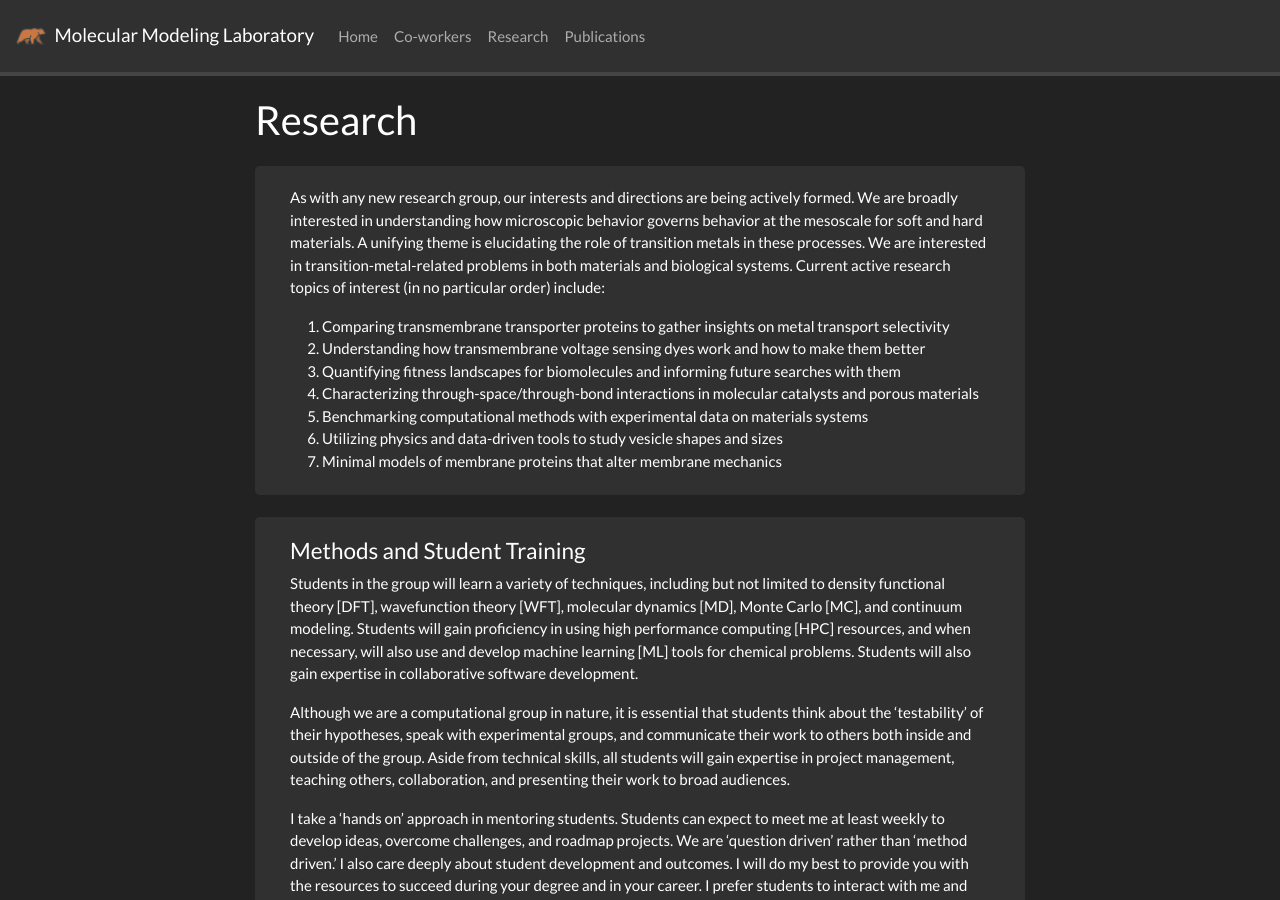
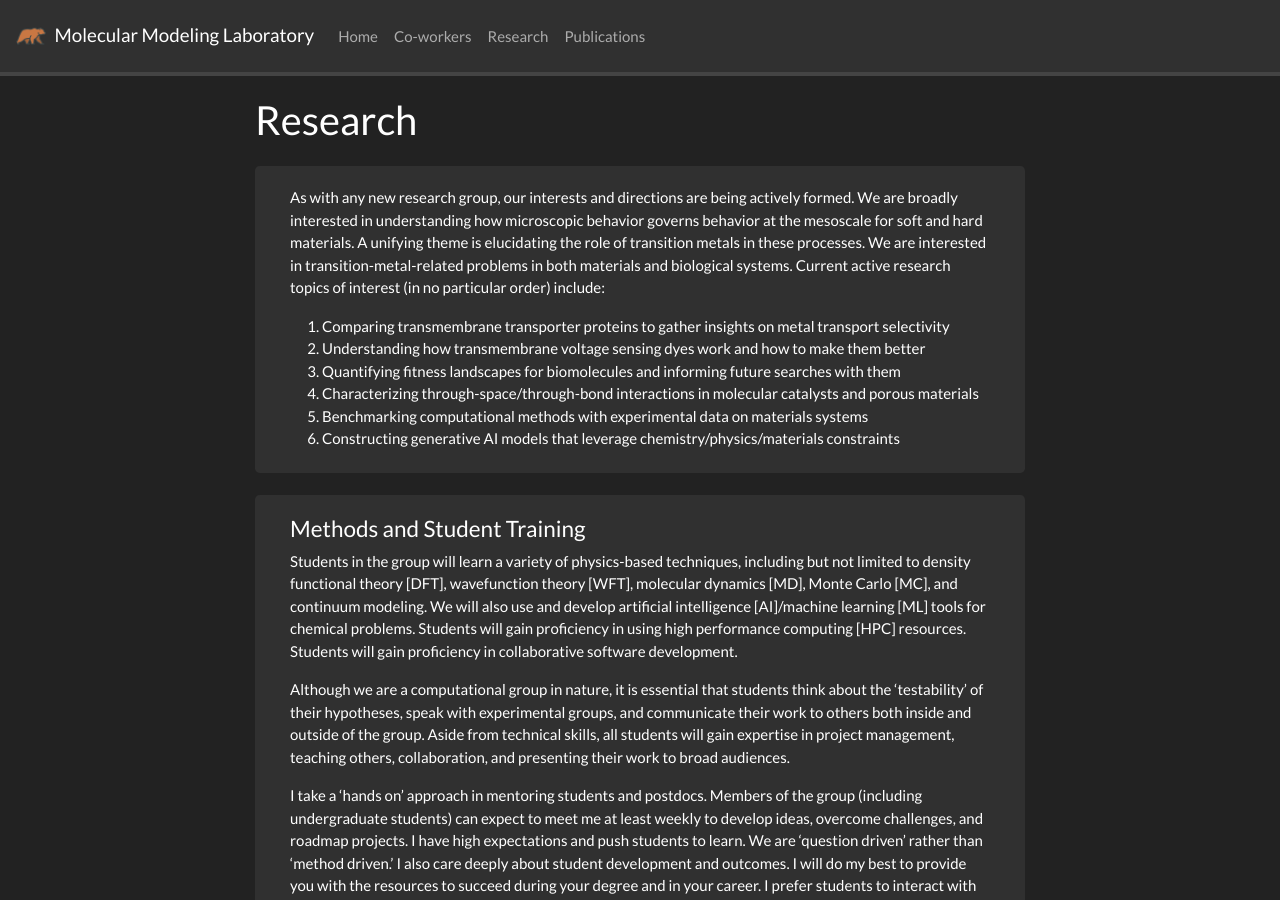
Before and after one commit to adityanandy/adityanandy.github.io, a Jekyll site: the page built from _pages/research.md, in a window 1280 px wide and 900 px high. Built offline with Jekyll 4.4.1, drawn with Linux system fonts in a browser that asks for light colours; nearby versions of some CDN libraries; a style sheet for code colours, icons or effects is not loaded; some of the changed text lies outside the part shown.

Commit message:
Revise research focus and student training details
Updated methods and student training section to clarify techniques and expectations. Added generative AI models to research focus.

```diff
--- a/_pages/research.md
+++ b/_pages/research.md
@@ -43,8 +43,7 @@ As with any new research group, our interests and directions are being actively
 <li> Quantifying fitness landscapes for biomolecules and informing future searches with them</li>
 <li> Characterizing through-space/through-bond interactions in molecular catalysts and porous materials</li>
 <li> Benchmarking computational methods with experimental data on materials systems</li>
-<li> Utilizing physics and data-driven tools to study vesicle shapes and sizes</li>
-<li> Minimal models of membrane proteins that alter membrane mechanics</li>
+<li> Constructing generative AI models that leverage chemistry/physics/materials constraints</li>
 </ol>
 
 </div>
@@ -54,11 +53,11 @@ As with any new research group, our interests and directions are being actively
 <div class="col-md-12 col-sm-12">
 <h4>Methods and Student Training</h4>
 
-Students in the group will learn a variety of techniques, including but not limited to density functional theory [DFT], wavefunction theory [WFT], molecular dynamics [MD], Monte Carlo [MC], and continuum modeling. Students will gain proficiency in using high performance computing [HPC] resources, and when necessary, will also use and develop machine learning [ML] tools for chemical problems. Students will also gain expertise in collaborative software development.
+Students in the group will learn a variety of physics-based techniques, including but not limited to density functional theory [DFT], wavefunction theory [WFT], molecular dynamics [MD], Monte Carlo [MC], and continuum modeling. We will also use and develop artificial intelligence [AI]/machine learning [ML] tools for chemical problems. Students will gain proficiency in using high performance computing [HPC] resources. Students will gain proficiency in collaborative software development.
 
 Although we are a computational group in nature, it is essential that students think about the 'testability' of their hypotheses, speak with experimental groups, and communicate their work to others both inside and outside of the group. Aside from technical skills, all students will gain expertise in project management, teaching others, collaboration, and presenting their work to broad audiences.
 
-I take a 'hands on' approach in mentoring students. Students can expect to meet me at least weekly to develop ideas, overcome challenges, and roadmap projects. We are 'question driven' rather than 'method driven.' I also care deeply about student development and outcomes. I will do my best to provide you with the resources to succeed during your degree and in your career. I prefer students to interact with me and other colleagues on a regular basis in the office.
+I take a 'hands on' approach in mentoring students and postdocs. Members of the group (including undergraduate students) can expect to meet me at least weekly to develop ideas, overcome challenges, and roadmap projects. I have high expectations and push students to learn. We are 'question driven' rather than 'method driven.' I also care deeply about student development and outcomes. I will do my best to provide you with the resources to succeed during your degree and in your career. I prefer students to interact with me and other colleagues on a regular basis in the office.
 
 </div>
 </div>
```
